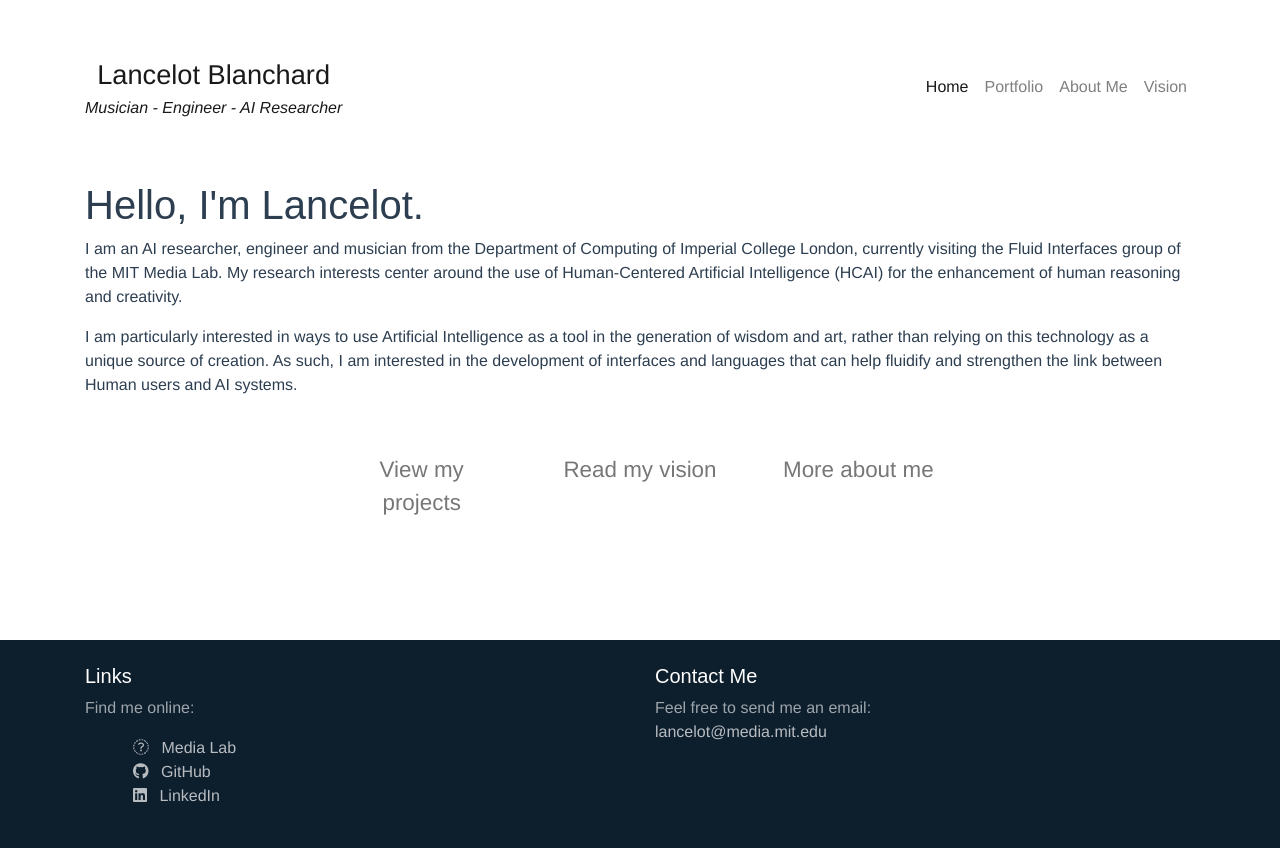
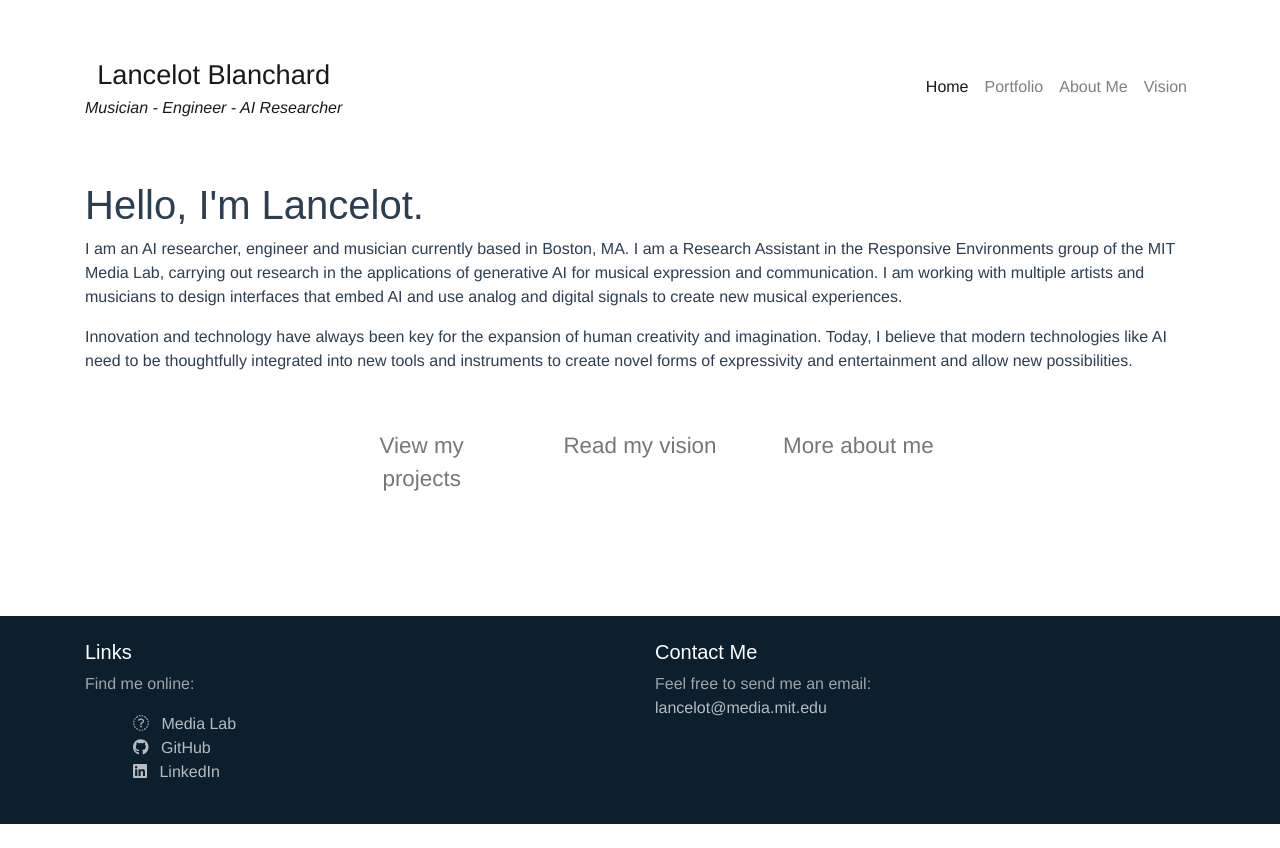
Before and after one commit to lancelotblanchard/lancelotblanchard.github.io, a Vue app: page /#/ in a window 1280 px wide. After the commit the page ends 824 px from the top, so only its background shows below. Built offline with nearby package versions, Linux system fonts and the light colour scheme.

Commit message:
Update bio

```diff
--- a/src/App.vue
+++ b/src/App.vue
@@ -1,5 +1,5 @@
 <template>
-  <div id="app">
+  <div id="app" class="d-flex flex-column">
     <Navigation />
     <router-view />
     <Footer />
--- a/src/components/Footer.vue
+++ b/src/components/Footer.vue
@@ -1,5 +1,5 @@
 <template>
-  <footer class="footer" role="contentinfo">
+  <footer class="footer mt-auto" role="contentinfo">
     <!-- <div class="container">
       <div class="row">
         <div class="col-sm-6 my-auto">
--- a/src/views/About.vue
+++ b/src/views/About.vue
@@ -14,11 +14,11 @@
               <div class="single-post-content-wrapper pr-5" data-aos="fade-up" data-aos-delay="200">
                 <div class="mb-5">
                   <p>
-                    I am an AI researcher, engineer and musician from the Department of Computing
-                    of Imperial College London, currently visiting the Fluid Interfaces group of
-                    the MIT Media Lab. In 2022, I graduated from my Master's of Engineering in
-                    Computing, with a specialisation in Artificial Intelligence and Machine
-                    Learning. In addition to my engineering studies, I graduated from the French
+                    I am an AI researcher, engineer and musician, currently pursuing a
+                    Master's in the Responsive Environments research group of the MIT Media
+                    Lab. I hold a Master's of Research in Artificial Intelligence and Machine
+                    Learning and a Master's of Engineering in Computing from Imperial College
+                    London. In addition to my engineering studies, I graduated from the French
                     conservatory where I studied classical piano and music theory for twelve years.
                     I have composed and performed with musicians in a variety of genres and formats.
                   </p>
--- a/src/views/Home.vue
+++ b/src/views/Home.vue
@@ -2,20 +2,19 @@
   <section class="home section">
     <div class="container text-left">
       <h1 data-aos="fade-up" data-aos-delay="100">Hello, I'm Lancelot.</h1>
-      <!-- <h2>I am an AI Researcher and Musician</h2> -->
 
       <p data-aos="fade-up" data-aos-delay="200">
-        I am an AI researcher, engineer and musician from the Department
-        of Computing of Imperial College London, currently visiting the Fluid Interfaces
-        group of the MIT Media Lab. My research interests center around the use of
-        Human-Centered Artificial Intelligence (HCAI) for the enhancement of human
-        reasoning and creativity.</p>
+        I am an AI researcher, engineer and musician currently based in Boston, MA.
+        I am a Research Assistant in the Responsive Environments group of the MIT
+        Media Lab, carrying out research in the applications of generative AI for
+        musical expression and communication. I am working with multiple
+        artists and musicians to design interfaces that embed AI and use analog
+        and digital signals to create new musical experiences.</p>
       <p data-aos="fade-up" data-aos-delay="200">
-        I am particularly interested in ways to use Artificial Intelligence as a tool
-        in the generation of wisdom and art, rather than relying on this technology
-        as a unique source of creation. As such, I am interested in the development of
-        interfaces and languages that can help fluidify and strengthen the link
-        between Human users and AI systems.</p>
+        Innovation and technology have always been key for the expansion of human
+        creativity and imagination. Today, I believe that modern technologies like AI
+        need to be thoughtfully integrated into new tools and instruments to create
+        novel forms of expressivity and entertainment and allow new possibilities.</p>
     </div>
     <div class="row mt-5 home-navigation" data-aos="fade-up" data-aos-delay="300">
       <div class="col-2 offset-3">
```
